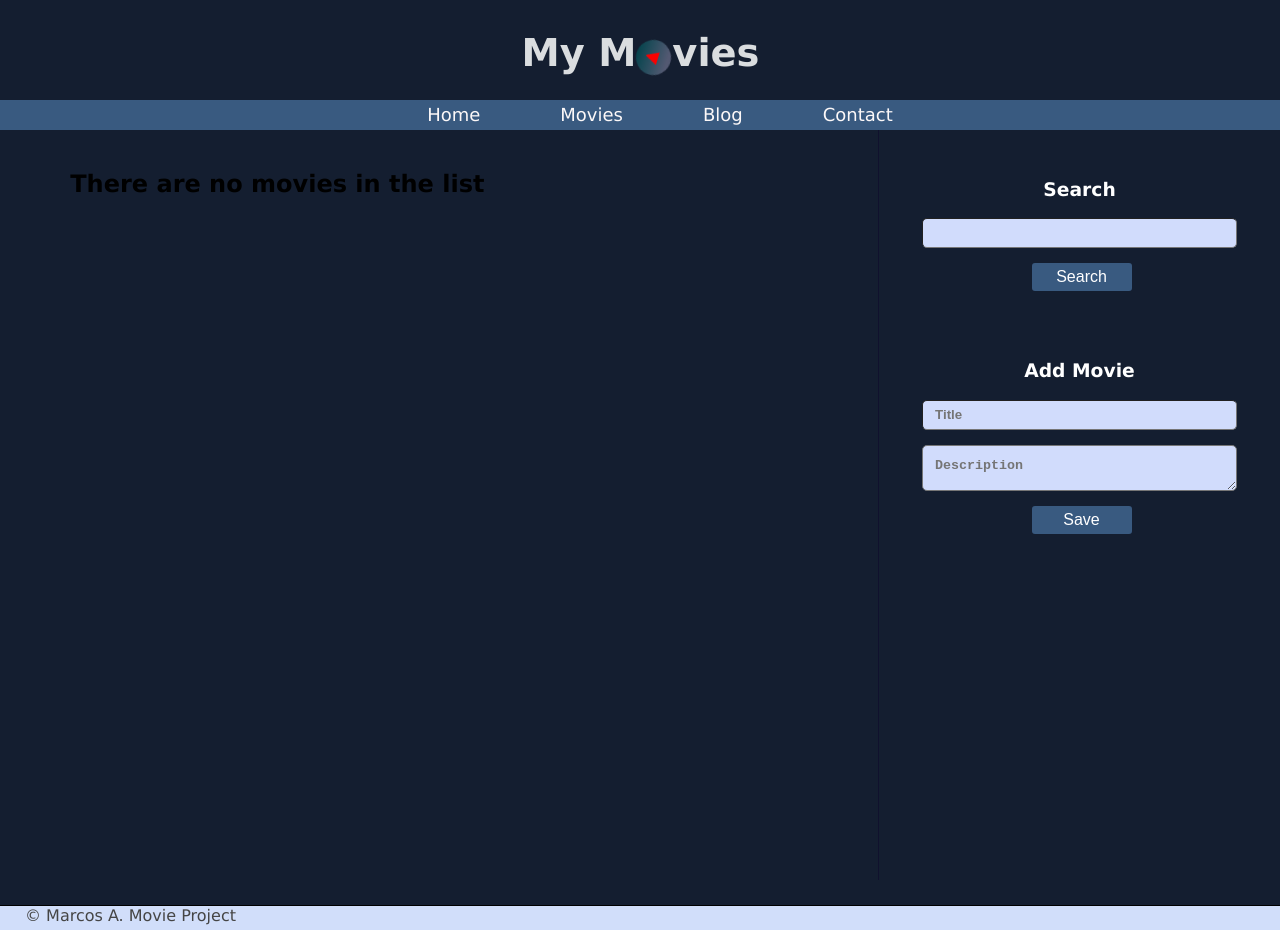
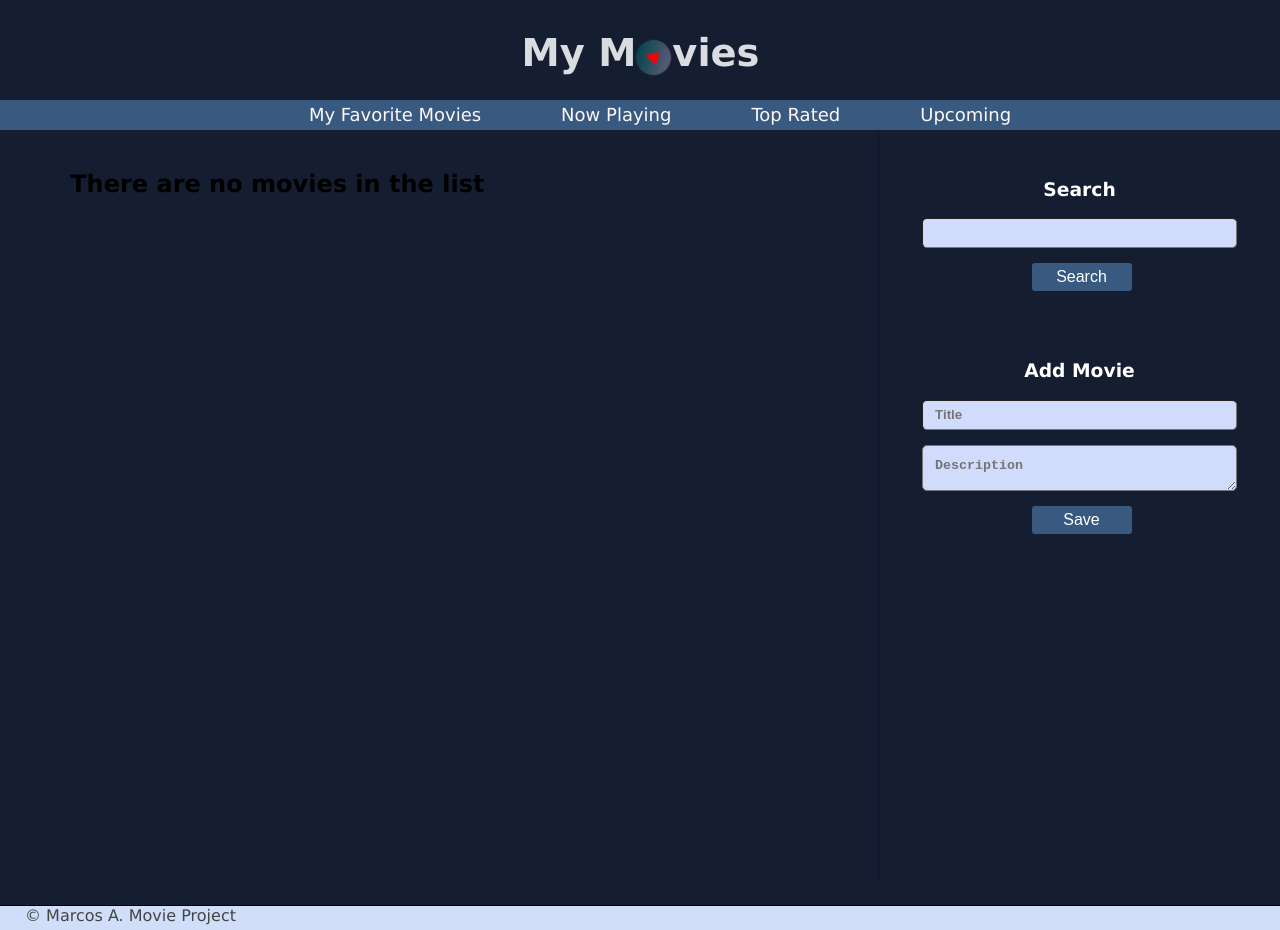
Before and after one commit to marcosdaguiar/MovieProject, a React (Create React App) app: page / in a window 1280 px wide. Built offline with nearby package versions, Linux system fonts and the light colour scheme.

Commit message:
edited navigation names

```diff
--- a/src/App.js
+++ b/src/App.js
@@ -22,10 +22,10 @@ function App() {
         {/*navigation bar*/}
         <nav className="nav">
             <ul>
-                <li><a href="/#">Home</a></li>
-                <li><a href="/#">Movies</a></li>
-                <li><a href="/#">Blog</a></li>
-                <li><a href="/#">Contact</a></li>
+                <li><a href="/#">My Favorite Movies</a></li>
+                <li><a href="/#">Now Playing</a></li>
+                <li><a href="/#">Top Rated</a></li>
+                <li><a href="/#">Upcoming</a></li>
             </ul>
         </nav>
         {/*principal content*/}
```
